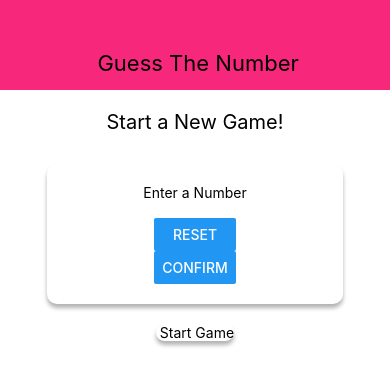
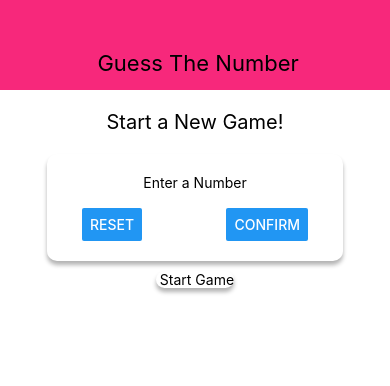
Before and after one commit to DiegoEstela/GuessTheNumber, a React Native app: screen / in a window 390 px wide. Shown: the top 386 px of the page. Built offline with nearby package versions, Linux system fonts and the light colour scheme.

Commit message:
Se Modifico StartGameScreen

```diff
--- a/screens/StartGameScreen.js
+++ b/screens/StartGameScreen.js
@@ -9,7 +9,7 @@ const StartGameScreen = () => {
       <Card style={styles.inputContainer}>
         <Text style={styles.text}>Enter a Number</Text>
         <TextInput />
-        <View>
+        <View style={styles.buttonContainer}>
           <Button title="Reset" onPress={() => {}} />
           <Button title="Confirm" onPress={() => {}} />
         </View>
@@ -35,8 +35,14 @@ const styles = StyleSheet.create({
     width: 300,
     maxWidth: "80%",
     padding: 20,
-    marginVertical: 20,
+    marginVertical: 10,
     alignItems: "center",
+  },
+  buttonContainer: {
+    flexDirection: "row",
+    width: "100%",
+    justifyContent: "space-between",
+    paddingHorizontal: 15,
   },
 });
 
```
